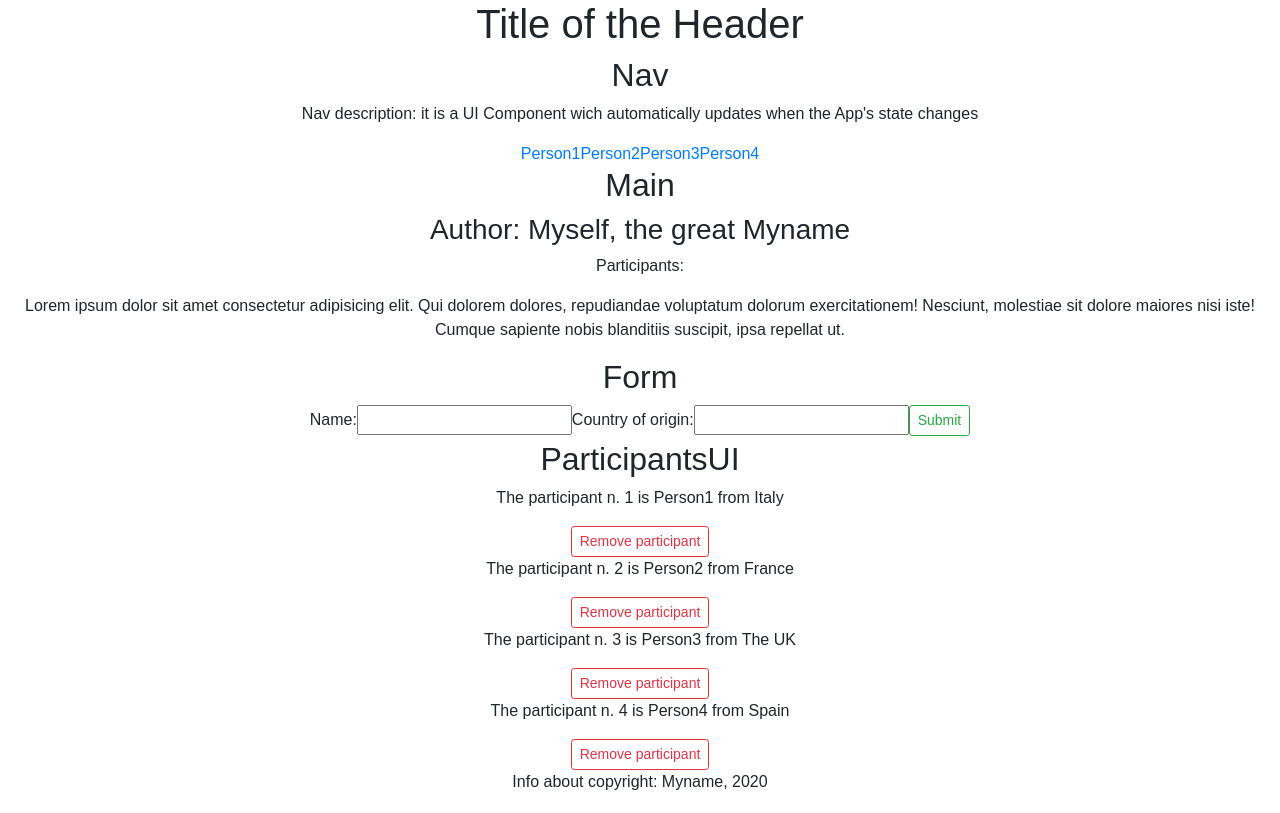
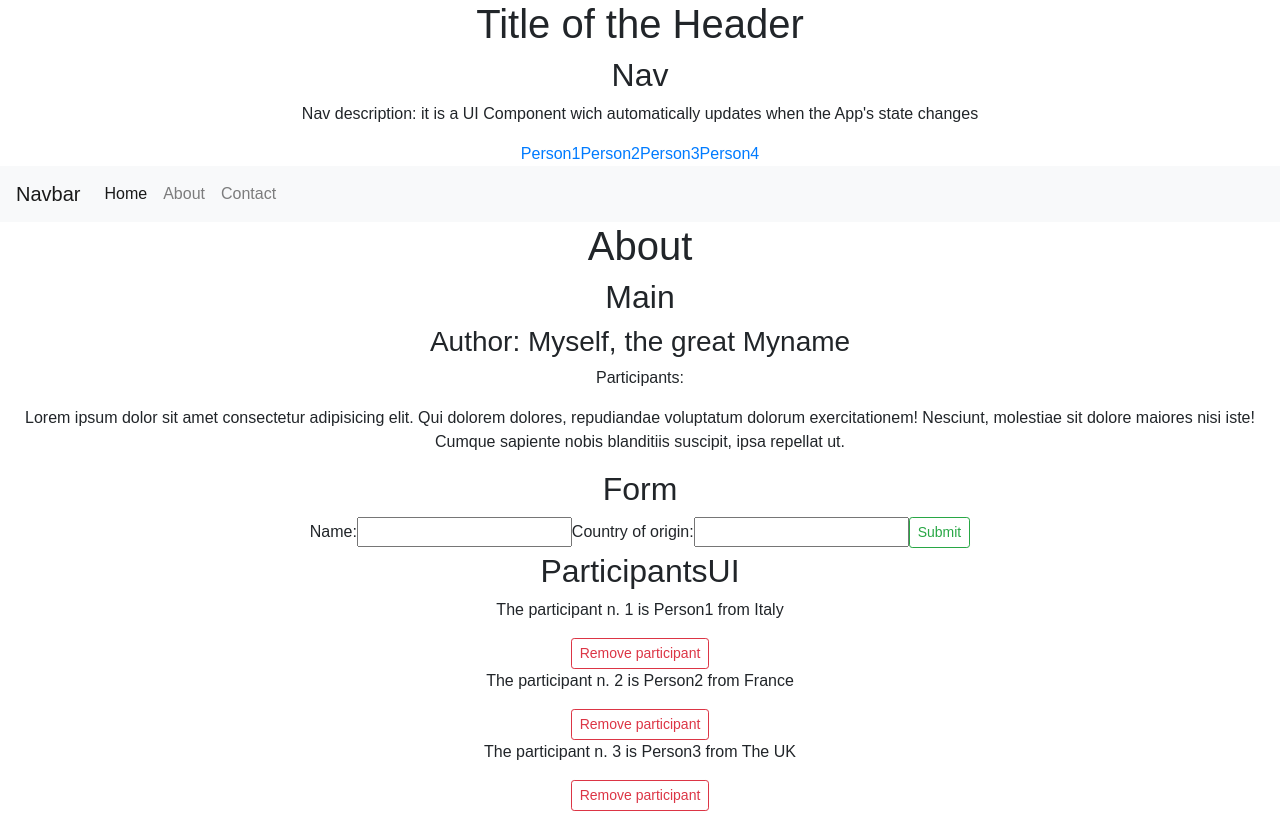
Before and after one commit to Giagar/React, a React (Create React App) app in the folder myapp/: page /about in a window 1280 px wide. Shown: the top 813 px of the page. Built offline with nearby package versions, Linux system fonts and the light colour scheme.

Commit message:
done navbar, home, about, contact; installed react-router-dom; done browserouter and routes; all working

```diff
--- a/myapp/package.json
+++ b/myapp/package.json
@@ -5,6 +5,7 @@
   "dependencies": {
     "react": "^16.13.1",
     "react-dom": "^16.13.1",
+    "react-router-dom": "^5.2.0",
     "react-scripts": "0.9.5"
   },
   "devDependencies": {},
--- a/myapp/src/App.js
+++ b/myapp/src/App.js
@@ -3,11 +3,15 @@ import logo from "./logo.svg";
 import "./App.css";
 import Header from "./components/Header";
 import Footer from "./components/Footer";
-import Participants from "./components/Participants";
 import Nav from "./components/Nav";
 import Main from "./components/Main";
 import Form from "./components/Form";
-import ParticipantsUI from './components/ParticipantsUI';
+import ParticipantsUI from "./components/ParticipantsUI";
+import Navbar from "./components/Navbar";
+import { BrowserRouter, Route } from "react-router-dom";
+import Home from "./components/Home";
+import About from "./components/About";
+import Contact from "./components/Contact";
 
 class App extends Component {
   state = {
@@ -17,43 +21,48 @@ class App extends Component {
       year: 2020,
     },
     participants: [
-      { name: "Person1", country: "Italy", id:1 },
-      { name: "Person2", country: "France", id:2 },
-      { name: "Person3", country: "The UK", id:3 },
-      { name: "Person4", country: "Spain", id:4 },
+      { name: "Person1", country: "Italy", id: 1 },
+      { name: "Person2", country: "France", id: 2 },
+      { name: "Person3", country: "The UK", id: 3 },
+      { name: "Person4", country: "Spain", id: 4 },
     ],
   };
 
-  addParticipant = participant => {
+  addParticipant = (participant) => {
     participant.id = Math.random();
-    this.setState({participants: [...this.state.participants, participant]});
-    console.log(this.state.participants)
-  }
+    this.setState({ participants: [...this.state.participants, participant] });
+    console.log(this.state.participants);
+  };
 
-  removeParticipant = participantId => {
-    const newList = this.state.participants.filter(participant => participant.id !== participantId);
-    this.setState({participants: newList});
-  }
-
-
+  removeParticipant = (participantId) => {
+    const newList = this.state.participants.filter(
+      (participant) => participant.id !== participantId
+    );
+    this.setState({ participants: newList });
+  };
 
   render() {
     return (
+      <BrowserRouter>
         <div className="App">
           <Header />
-        <Nav participants={this.state.participants}/>
-        <Main name={this.state.copyright}/>
+          <Nav participants={this.state.participants} />
+          <Navbar />
+          <Route exact path="/" component={Home} />
+          <Route path="/about" component={About} />
+          <Route path="/contact" component={Contact} />
+          <Main name={this.state.copyright} />
           <Form addParticipant={this.addParticipant} />
-        <ParticipantsUI participants={this.state.participants} removeParticipant={this.removeParticipant}/>
-
-
-        {/* <Participants participants={this.state.participants} /> */}
-
+          <ParticipantsUI
+            participants={this.state.participants}
+            removeParticipant={this.removeParticipant}
+          />
           <Footer
             name={this.state.copyright.name}
             year={this.state.copyright.year}
           />
         </div>
+      </BrowserRouter>
     );
   }
 }
--- /dev/null
+++ b/myapp/src/components/About.js
@@ -0,0 +1,11 @@
+import React from "react";
+
+const About = () => {
+    return(
+        <div className="about">
+            <h1>About</h1>
+        </div>
+    )
+}
+
+export default About;
--- /dev/null
+++ b/myapp/src/components/Contact.js
@@ -0,0 +1,11 @@
+import React from "react";
+
+const Contact = () => {
+    return(
+        <div className="Contact">
+            <h1>Contact</h1>
+        </div>
+    )
+}
+
+export default Contact;
--- /dev/null
+++ b/myapp/src/components/Home.js
@@ -0,0 +1,11 @@
+import React from "react";
+
+const Home = () => {
+    return(
+        <div className="home">
+            <h1>Home</h1>
+        </div>
+    )
+}
+
+export default Home;
--- /dev/null
+++ b/myapp/src/components/Navbar.js
@@ -0,0 +1,45 @@
+import React from "react";
+
+const Navbar = () => {
+  return (
+    <div className="navbarContainer">
+      <nav class="navbar navbar-expand-lg navbar-light bg-light">
+        <a class="navbar-brand" href="#">
+          Navbar
+        </a>
+        <button
+          class="navbar-toggler"
+          type="button"
+          data-toggle="collapse"
+          data-target="#navbarNav"
+          aria-controls="navbarNav"
+          aria-expanded="false"
+          aria-label="Toggle navigation"
+        >
+          <span class="navbar-toggler-icon"></span>
+        </button>
+        <div class="collapse navbar-collapse" id="navbarNav">
+          <ul class="navbar-nav">
+            <li class="nav-item active">
+              <a class="nav-link" href="/">
+                Home <span class="sr-only">(current)</span>
+              </a>
+            </li>
+            <li class="nav-item">
+              <a class="nav-link" href="/about">
+                About
+              </a>
+            </li>
+            <li class="nav-item">
+              <a class="nav-link" href="/contact">
+                Contact
+              </a>
+            </li>
+          </ul>
+        </div>
+      </nav>
+    </div>
+  );
+};
+
+export default Navbar;
--- a/myapp/src/components/Participants.js
+++ /dev/null
@@ -1,20 +0,0 @@
-import React, { Component } from "react";
-
-class Participants extends Component {
-  render() {
-
-    const list = this.props.participants.map((person, index) => <li key={person.id}>The participant n. {index + 1} is {person.name} from {person.country}</li>)
-
-    return (
-      <section>
-        <h2>Participants</h2>
-        <p>Participants description: it is a class component used as a ui component which updates itself everytime the App's state changes</p>
-        <div>
-            <ul>{list}</ul>
-        </div>
-      </section>
-    );
-  }
-}
-
-export default Participants;
```
Also changed, not shown: 1 other file (tests, documents, lock files or other folders). Lines whose indentation alone changed are shown as unchanged.
